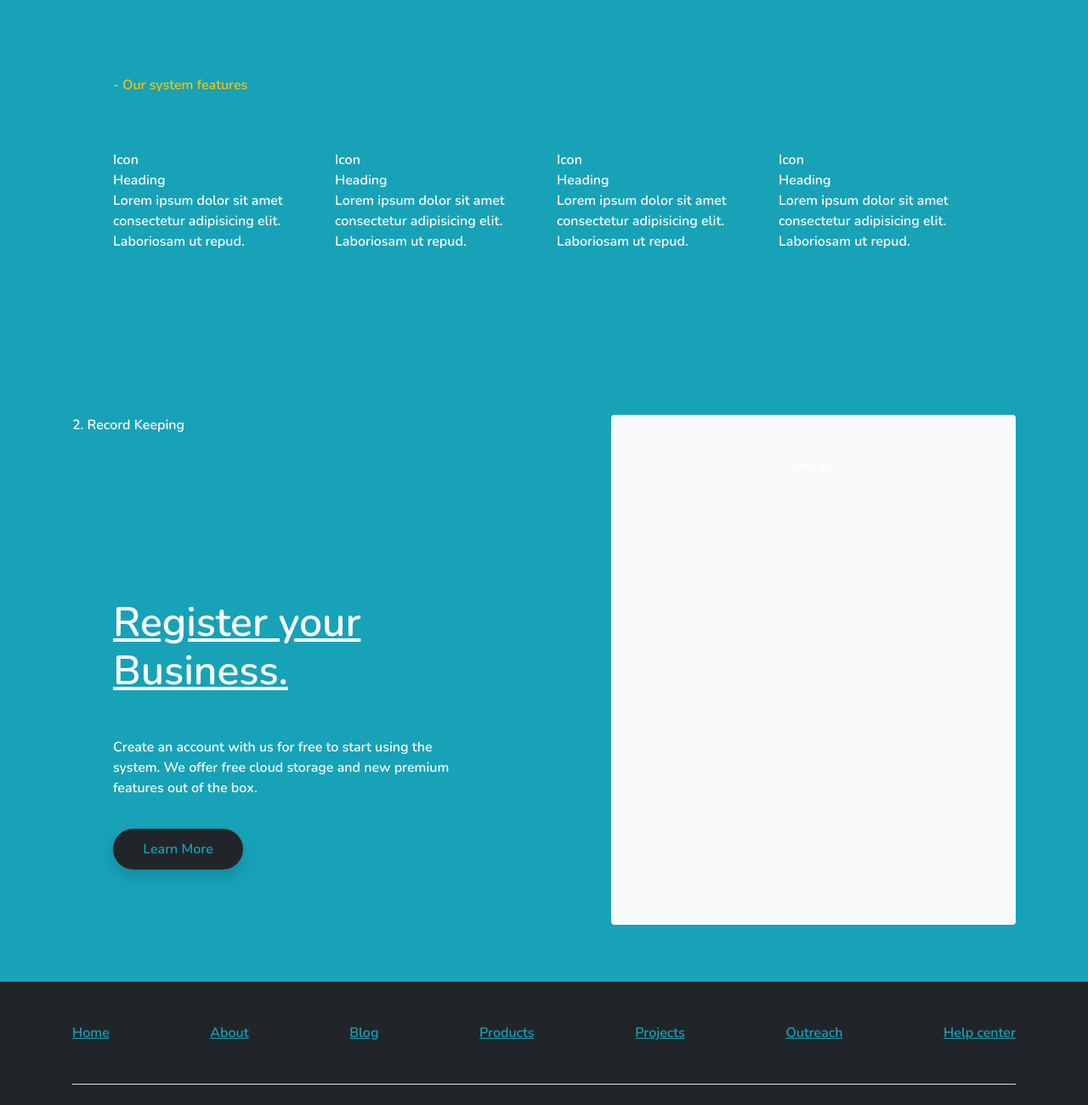
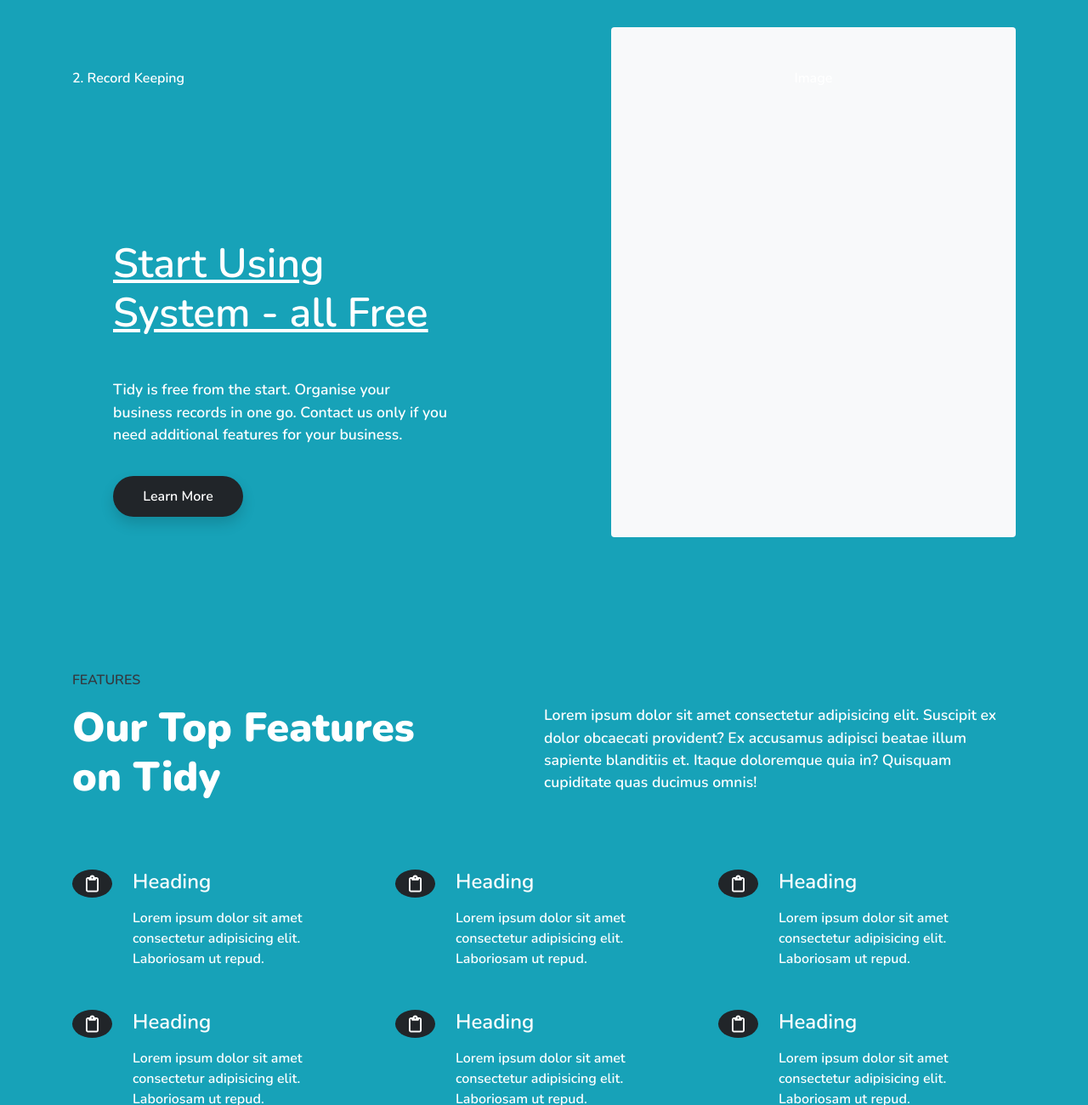
Before and after one commit to Cathella/Header, a plain HTML site: page index.html in a window 1280 px wide. Shown: the part 1500-2800 px from the top of the page at 85% size. Drawn offline with nearby package versions, Linux system fonts and the light colour scheme.

Commit message:
tidy landing page

```diff
--- a/index.html
+++ b/index.html
@@ -3,7 +3,7 @@
 <head>
   <meta charset="UTF-8">
   <meta name="viewport" content="width=device-width, initial-scale=1.0">
-  <title>Records and Invoicing</title>
+  <title>Tidy - Records and Invoicing</title>
   <link href="https://fonts.googleapis.com/css2?family=Nunito:wght@600;900&display=swap" rel="stylesheet">
   <link rel="stylesheet" href="https://stackpath.bootstrapcdn.com/bootstrap/4.5.0/css/bootstrap.min.css" integrity="sha384-9aIt2nRpC12Uk9gS9baDl411NQApFmC26EwAOH8WgZl5MYYxFfc+NcPb1dKGj7Sk" crossorigin="anonymous">
   <link rel="stylesheet" href="style.css">
@@ -26,7 +26,7 @@
           <a class="nav-link text-white" href="#">Home</a>
         </li>
         <li class="nav-item">
-          <a class="nav-link text-white" href="#">Products</a>
+          <a class="nav-link text-white" href="#">Features</a>
         </li>
         <li class="nav-item">
           <a class="nav-link text-white" href="#">Blog</a>
@@ -45,7 +45,7 @@
             <p class="mt-5">- For Businesses</p>
             <h1 class="font-weight-bold">Records and Invoicing made Easy.</h1>
             <p class="mt-3 mb-5">Keep your client records organized with a hasssle-free invoicing system.</p>
-            <a href="#" class="rounded-btn text-primary bg-white">Learn More</a>
+            <a href="#" class="rounded-btn text-dark bg-white shadow">Learn More</a>
             <div class="mt-5 pt-5 d-flex align-items-start">
               <i class="far fa-lg p-3 rounded-circle fa-clipboard text-white bg-black"></i>
               <div class="ml-3">
@@ -70,37 +70,9 @@
         <div class="col-lg-5 pb-5">
           <div class="py-5">
             <p class="text-right">1. Basics</p>
-            <h1 class="mr-5" style="text-decoration: underline; margin-top: 4em">Register your Business.</h1>
-            <p class="mt-5 mr-5 mb-5">Create an account with us for free to start using the system. We offer free cloud storage and new premium features out of the box.</p>
-            <a href="#" class="rounded-btn shadow bg-black text-info">Learn More</a>
-          </div>
-        </div>
-      </div>
-    </div>
-
-    <div class="py-5 my-5 container">
-      <p class="px-5 text-warning">- Our system features</p>
-      <div class="px-5 py-5">
-        <div class="row">
-          <div class="col-lg-3">
-            <div>Icon</div>
-            <div>Heading</div>
-            <div>Lorem ipsum dolor sit amet consectetur adipisicing elit. Laboriosam ut repud.</div>
-          </div>
-          <div class="col-lg-3">
-            <div>Icon</div>
-            <div>Heading</div>
-            <div>Lorem ipsum dolor sit amet consectetur adipisicing elit. Laboriosam ut repud.</div>
-          </div>
-          <div class="col-lg-3">
-            <div>Icon</div>
-            <div>Heading</div>
-            <div>Lorem ipsum dolor sit amet consectetur adipisicing elit. Laboriosam ut repud.</div>
-          </div>
-          <div class="col-lg-3">
-            <div>Icon</div>
-            <div>Heading</div>
-            <div>Lorem ipsum dolor sit amet consectetur adipisicing elit. Laboriosam ut repud.</div>
+            <h1 class="mr-5" style="text-decoration: underline; margin-top: 3.7em">Register your Business.</h1>
+            <p class="mt-5 mr-5 mb-5" style="font-size: 1.1em">Create an account with us for free to start using the system. We offer free cloud storage and new premium features out of the box.</p>
+            <a href="#" class="rounded-btn shadow bg-black text-white">Learn More</a>
           </div>
         </div>
       </div>
@@ -108,16 +80,94 @@
 
     <div class="container">
       <div class="row">
-        <div class="col-lg-5 pb-5">
+        <div class="col-lg-5 py-5">
           <div class="py-5">
             <p class="">2. Record Keeping</p>
-            <h1 class="ml-5" style="text-decoration: underline; margin-top: 4em">Register your Business.</h1>
-            <p class="mt-5 ml-5 mb-5">Create an account with us for free to start using the system. We offer free cloud storage and new premium features out of the box.</p>
-            <a href="#" class="rounded-btn shadow bg-black text-info ml-5">Learn More</a>
+            <h1 class="ml-5" style="text-decoration: underline; margin-top: 3.7em">Start Using System - all Free</h1>
+            <p class="mt-5 ml-5 mb-5" style="font-size: 1.1em">Tidy is free from the start. Organise your business records in one go. Contact us only if you need additional features for your business.</p>
+            <a href="#" class="rounded-btn shadow bg-black text-white ml-5">Learn More</a>
           </div>
         </div>
         <div class="col-lg-7">
           <div class="py-5 text-center w-75 ml-auto mt-5 bg-light rounded" style="height: 600px">Image</div>
+        </div>
+      </div>
+    </div>
+
+    <div class="py-5 my-5 container">
+      <p class="text-dark text-uppercase">Features</p>
+      <div class="d-flex justify-content-between mb-4">
+        <h1 class="font-weight-bold">Our Top Features<br>on Tidy</h1>
+        <p style="font-size: 1.1em;" class="w-50">Lorem ipsum dolor sit amet consectetur adipisicing elit. Suscipit ex dolor obcaecati provident? Ex accusamus adipisci beatae illum sapiente blanditiis et. Itaque doloremque quia in? Quisquam cupiditate quas ducimus omnis!</p>
+      </div>
+      <div class="py-5">
+        <div class="row">
+          <div class="col-lg-4 mb-5">
+            <div class="d-flex">
+              <div class="mr-4">
+                <i class="far fa-lg p-3 rounded-circle fa-clipboard text-white bg-black"></i>
+              </div>
+              <div>
+                <h4 class="mb-3">Heading</h4>
+                <div>Lorem ipsum dolor sit amet consectetur adipisicing elit. Laboriosam ut repud.</div>
+              </div>
+            </div>
+          </div>
+          <div class="col-lg-4 mb-5">
+            <div class="d-flex">
+              <div class="mr-4">
+                <i class="far fa-lg p-3 rounded-circle fa-clipboard text-white bg-black"></i>
+              </div>
+              <div>
+                <h4 class="mb-3">Heading</h4>
+                <div>Lorem ipsum dolor sit amet consectetur adipisicing elit. Laboriosam ut repud.</div>
+              </div>
+            </div>
+          </div>
+          <div class="col-lg-4 mb-5">
+            <div class="d-flex">
+              <div class="mr-4">
+                <i class="far fa-lg p-3 rounded-circle fa-clipboard text-white bg-black"></i>
+              </div>
+              <div>
+                <h4 class="mb-3">Heading</h4>
+                <div>Lorem ipsum dolor sit amet consectetur adipisicing elit. Laboriosam ut repud.</div>
+              </div>
+            </div>
+          </div>
+          <div class="col-lg-4 mb-4">
+            <div class="d-flex">
+              <div class="mr-4">
+                <i class="far fa-lg p-3 rounded-circle fa-clipboard text-white bg-black"></i>
+              </div>
+              <div>
+                <h4 class="mb-3">Heading</h4>
+                <div>Lorem ipsum dolor sit amet consectetur adipisicing elit. Laboriosam ut repud.</div>
+              </div>
+            </div>
+          </div>
+          <div class="col-lg-4 mb-4">
+            <div class="d-flex">
+              <div class="mr-4">
+                <i class="far fa-lg p-3 rounded-circle fa-clipboard text-white bg-black"></i>
+              </div>
+              <div>
+                <h4 class="mb-3">Heading</h4>
+                <div>Lorem ipsum dolor sit amet consectetur adipisicing elit. Laboriosam ut repud.</div>
+              </div>
+            </div>
+          </div>
+          <div class="col-lg-4 mb-4">
+            <div class="d-flex">
+              <div class="mr-4">
+                <i class="far fa-lg p-3 rounded-circle fa-clipboard text-white bg-black"></i>
+              </div>
+              <div>
+                <h4 class="mb-3">Heading</h4>
+                <div>Lorem ipsum dolor sit amet consectetur adipisicing elit. Laboriosam ut repud.</div>
+              </div>
+            </div>
+          </div>
         </div>
       </div>
     </div>
@@ -134,10 +184,13 @@
         <a href="#" class="text-info">Outreach</a>
         <a href="#" class="text-info">Help center</a>
       </div>
-      <div class="d-flex justify-content-between pt-5 border-top text-info">
-        <div>Follow us on Twitter and LinkedIn</div>
-        <div>Crafted with love by Nakitto Catherine</div>
-        <div>&copy; Tidy</div>
+      <div class="d-flex justify-content-between pt-5 border-top border-info text-info">
+        <div>Follow us on:
+          <a href="#" class="text-white"><i class="fab fa-twitter mr-3 ml-3"></i></a><a href="#" class="text-white"><i class="fab fa-linkedin-in"></i>
+          </a>
+        </div>
+        <div>Crafted with love by <a class="text-white" href="http://cathella.github.io">Nakitto Catherine</a></div>
+        <div>&copy; 2021 Tidy. All rights reserved.</div>
       </div>
     </div>
   </footer>
```
Also changed, not shown: 1 other file.
